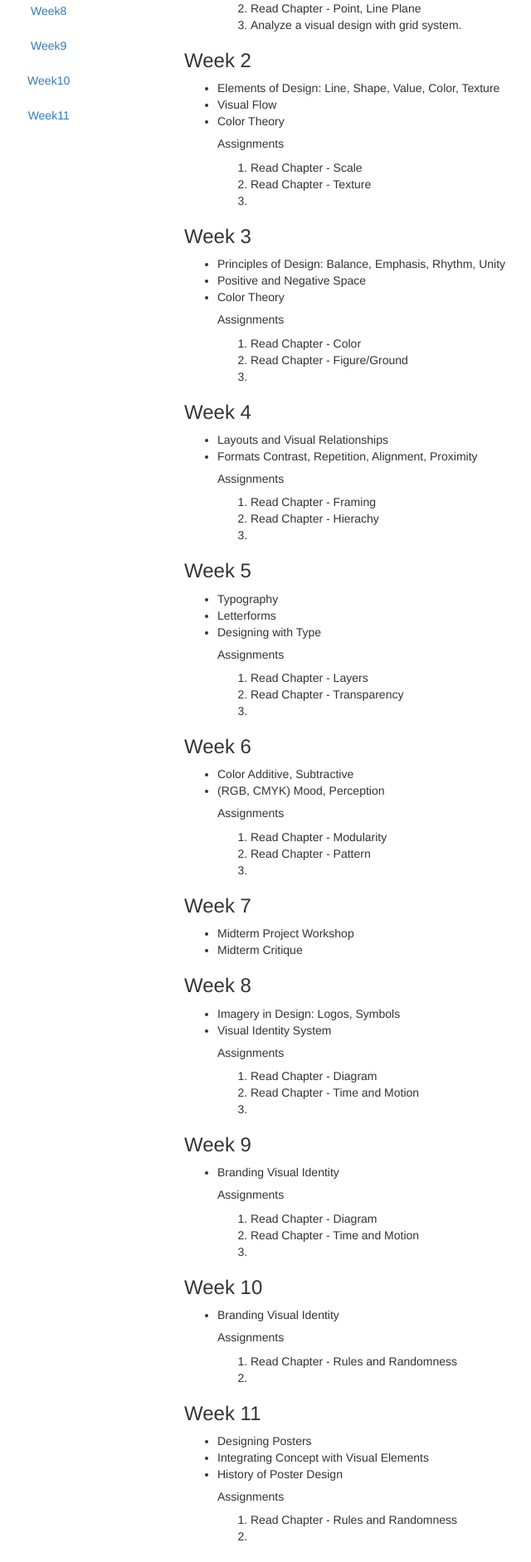
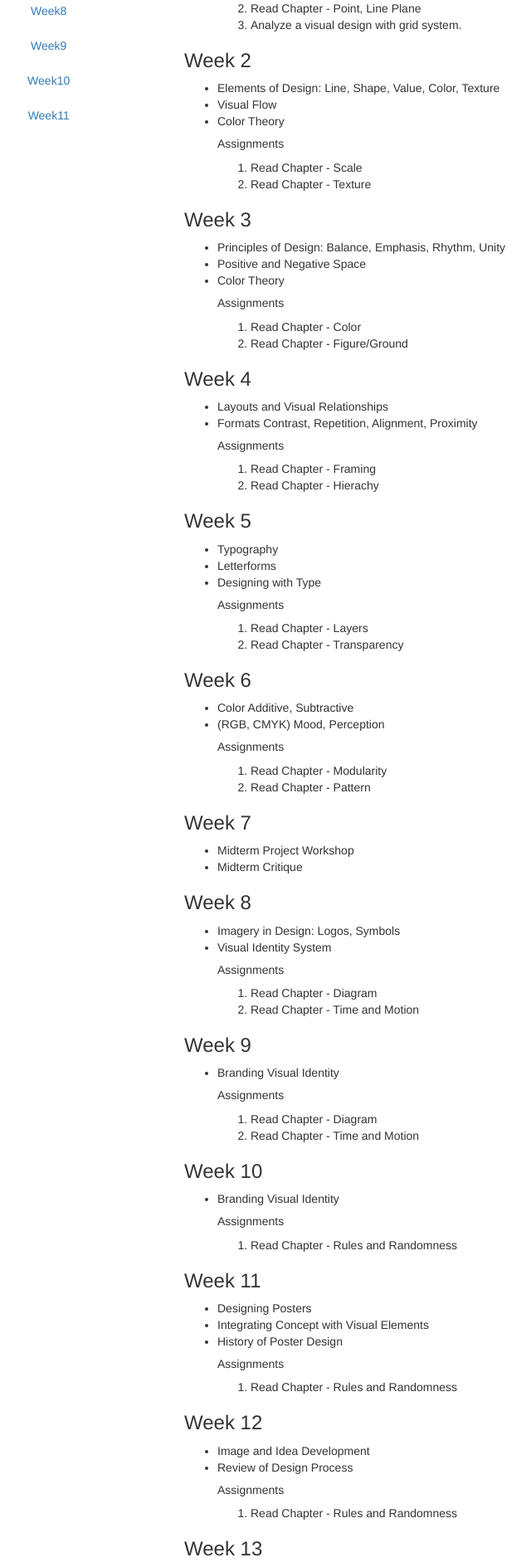
Before and after one commit to zhenzhenqi/MMA100, a Jekyll site: the page built from index.html, in a window 1280 px wide. Shown: the part 343-2226 px from the top of the page at 83% size, without its empty margins (43-683 px from the left). Built offline with Jekyll 4.4.1, drawn with Linux system fonts in a browser that asks for light colours; nearby versions of some CDN libraries.

Commit message:
textbook info

```diff
--- a/index.html
+++ b/index.html
@@ -37,7 +37,6 @@ layout: default
         <ol>
             <li>Read Chapter - Scale</li>
             <li>Read Chapter - Texture</li>
-            <li></li>
         </ol>
     </ul>
 
@@ -50,7 +49,6 @@ layout: default
         <ol>
             <li>Read Chapter - Color</li>
             <li>Read Chapter - Figure/Ground</li>
-            <li></li>
         </ol>
     </ul>
 
@@ -62,7 +60,6 @@ layout: default
         <ol>
             <li>Read Chapter - Framing</li>
             <li>Read Chapter - Hierachy</li>
-            <li></li>
         </ol>
     </ul>
 
@@ -75,7 +72,6 @@ layout: default
         <ol>
             <li>Read Chapter - Layers</li>
             <li>Read Chapter - Transparency</li>
-            <li></li>
         </ol>
     </ul>
 
@@ -87,7 +83,6 @@ layout: default
         <ol>
             <li>Read Chapter - Modularity</li>
             <li>Read Chapter - Pattern</li>
-            <li></li>
         </ol>
     </ul>
 
@@ -106,7 +101,6 @@ layout: default
         <ol>
             <li>Read Chapter - Diagram</li>
             <li>Read Chapter - Time and Motion</li>
-            <li></li>
         </ol>
     </ul>
 
@@ -117,7 +111,6 @@ layout: default
         <ol>
             <li>Read Chapter - Diagram</li>
             <li>Read Chapter - Time and Motion</li>
-            <li></li>
         </ol>
     </ul>
 
@@ -127,7 +120,6 @@ layout: default
         <h5>Assignments</h5>
         <ol>
             <li>Read Chapter - Rules and Randomness</li>
-            <li></li>
         </ol>
     </ul>
 
@@ -139,7 +131,6 @@ layout: default
         <h5>Assignments</h5>
         <ol>
             <li>Read Chapter - Rules and Randomness</li>
-            <li></li>
         </ol>
     </ul>
 
@@ -150,7 +141,6 @@ layout: default
         <h5>Assignments</h5>
         <ol>
             <li>Read Chapter - Rules and Randomness</li>
-            <li></li>
         </ol>
     </ul>
 
@@ -160,7 +150,6 @@ layout: default
         <h5>Assignments</h5>
         <ol>
             <li>Read Chapter - Rules and Randomness</li>
-            <li></li>
         </ol>
     </ul>
 
```
